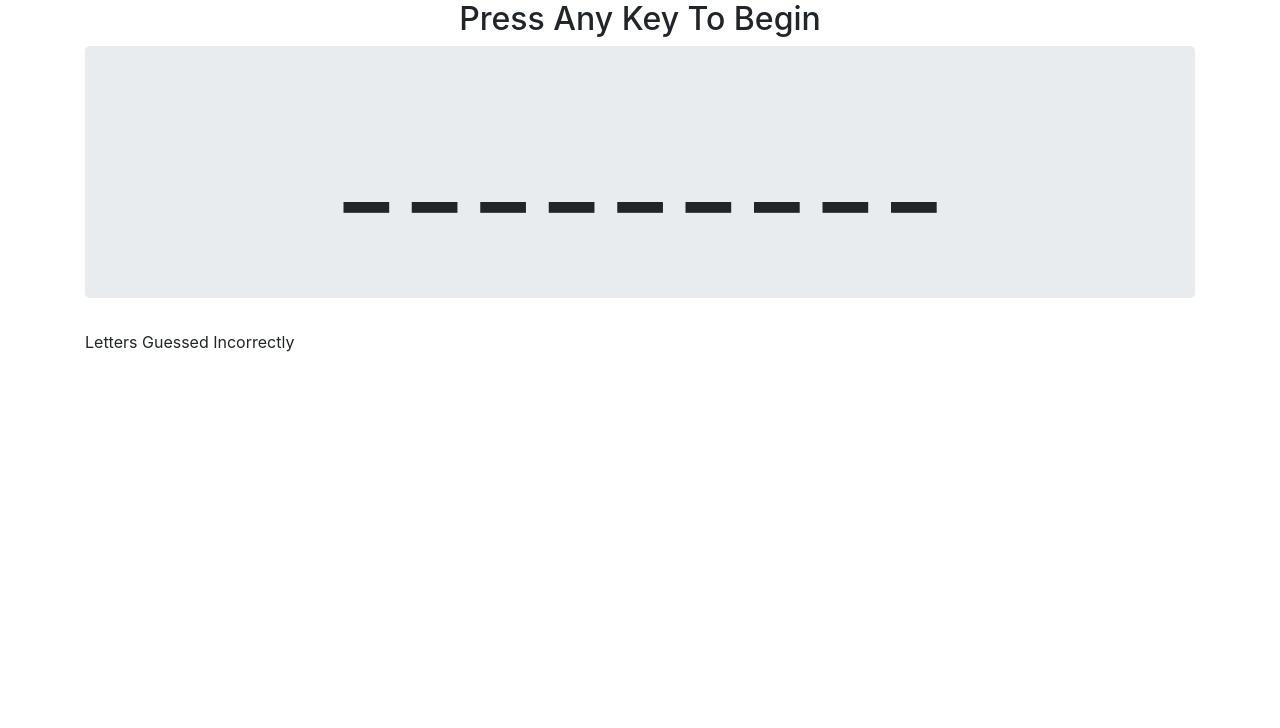
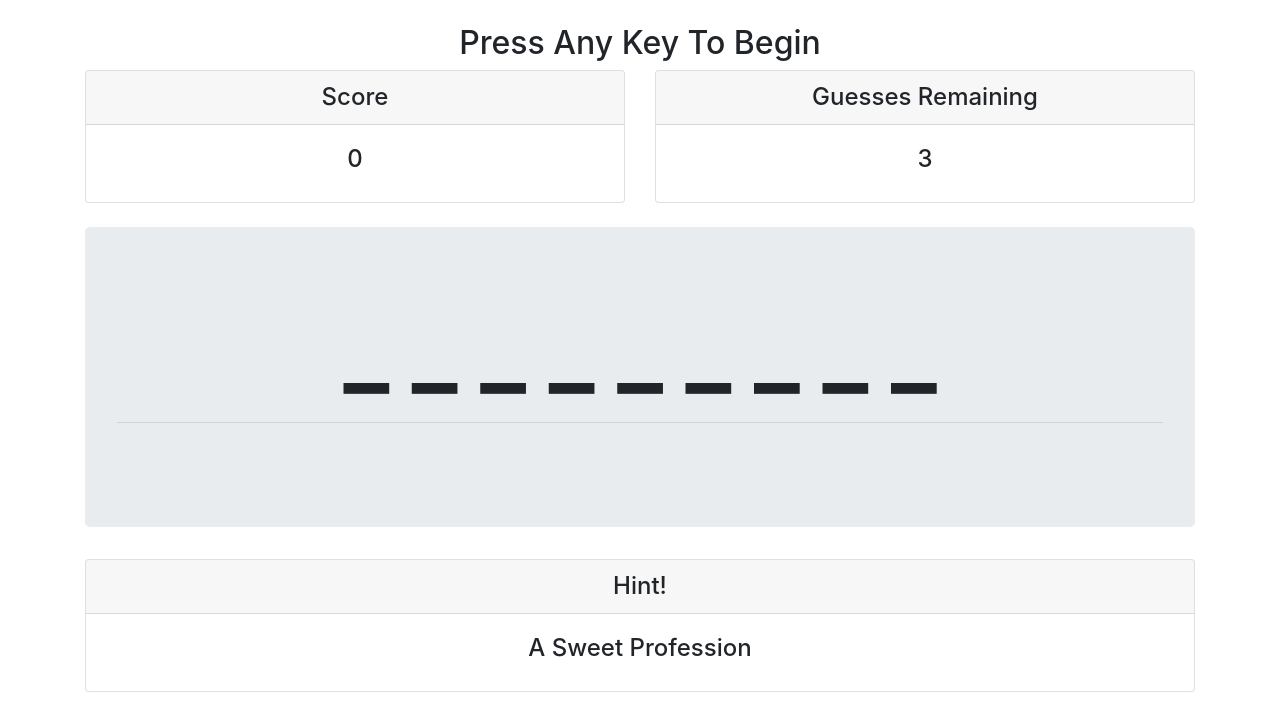
Before and after one commit to lamontblack1/Word-Guess-Game, a plain HTML site: page index.html in a window 1280 px wide. Drawn offline with nearby package versions, Linux system fonts and the light colour scheme.

Commit message:
complete as is with no frills

```diff
--- a/assets/javascript/game.js
+++ b/assets/javascript/game.js
@@ -1,20 +1,20 @@
 
 const wordList = [
-    {word: "beekeeper", hint: "A Profession"},
+    {word: "beekeeper", hint: "A Sweet Profession"},
     {word: "megahertz", hint: "The more the better"},
     {word: "rhubarb", hint: "Good in a pie"},
     {word: "yachtsman", hint: "Dream job"},
-    {word: "frazzled", hint: "Don't burn out!"},
-    {word: "hyphen", hint: "Not an underscore"},
+    {word: "frazzled", hint: "Burned Out!"},
+    {word: "hyphen", hint: "NOT an underscore"},
     {word: "foxglove", hint: "Humble flower"},
-    {word: "vaporize", hint: "Knowing there is a z won't help"},
+    {word: "vaporize", hint: "Knowing there is a z won't help you figure this one out!"},
     {word: "thumbscrew", hint: "For torture"}
 ];
 
 // Letters guessed array
-let lettersGuessed = [];
+let lettersGuessedWrong = [];
 // start with 10 incorrect guesses
-let guessesRemaining = 10;
+let guessesRemaining = 0;
 // to keep score
 let wordsGuessedCorrectly = 0;
 // initialize for use during play
@@ -22,6 +22,8 @@ let currentWord = "";
 let currentGuess = "";
 let currentDisplay = "";
 let wordListCounter = 0
+//got one letter right switch
+let letterInWord = false
 
 
 
@@ -29,38 +31,77 @@ startNewWord();
 
 // *************************EVENT ACTIONS
 document.onkeyup = function(event) {
+    //no functionality if game is over
+    if (wordListCounter > wordList.length) {
+        alert("You have used all the of the words! Game Over!");
+        return 0;
+    }
+    console.log(wordListCounter)
     var x = event.keyCode;
     // Make sure it is a letter
     if ((x > 64) && (x < 91)) {
-        console.log(currentWord);
+
         let letter = event.key.toUpperCase();
+
         let leftSlice, rightSlice = "";
+
         for (let i = 0; i < currentWord.length; i++) {
             leftSlice = currentGuess.slice(0,i);
             rightSlice = currentGuess.slice(i+1,currentGuess.length);
-            console.log(leftSlice + "      " + rightSlice);
+            // console.log(leftSlice + "      " + rightSlice);
             // loop through all letters and replace underscore with letter in currentGuess
             if (currentWord.charAt(i) === letter) {
+                letterInWord = true
                 currentGuess = leftSlice + letter + rightSlice;
                 // do something with letter gif and then display word
-                displayCurrentGuess()
-                // If no more underscores then WIN, call winning then reset function
+                displayCurrentGuess();
+
             }
 
-            // otherwise it is wrong, add it to incorrect guess array and display it
-            else {
+        }; // This is where the for ends
 
-            };
+        // display incorrect guesses
+         // otherwise it is wrong, add it to incorrect guess array and display it, if no guesses left lose
+         if (letterInWord === false) {
+            lettersGuessedWrong.push(letter);
+            guessesRemaining--;
+            displayCurrentGuess();
+            if (guessesRemaining === 0) {
+               alert("You Lose!");
+               startNewWord();
+            }
 
-        }; // This is where the for ends
+         }
+       //reset letterinword switch for next keyup event
+       letterInWord = false
+        // If no more underscores then WIN, call winning then reset function
+        if (currentGuess.indexOf("_") === -1) {
+            wordsGuessedCorrectly++
+            document.getElementById("scoreDisplay").textContent = wordsGuessedCorrectly;
+            alert("you win");
+
+            // **** add something cool here
+
+            // Reset word
+            window.setTimeout(startNewWord(),5000)
+        }
+
+
+
     }; //This is where if ends
 }; //This is where function ends
 
 // ***************************FUNCTIONS
 // Creates initial variables for guesses and underscores
 function startNewWord() {
-    lettersGuessed = [];
-    guessesRemaining = 10;
+    //make sure there are new words to use,  If you have used all the words the game ends
+    if (wordListCounter === wordList.length) {
+        wordListCounter++
+        alert("You have used all the of the words! Game Over!");
+        return 0;
+    }
+    lettersGuessedWrong = [];
+    guessesRemaining = 3;
     currentGuess = "";
     currentWord = wordList[wordListCounter].word;
     currentWord = currentWord.toUpperCase();
@@ -68,14 +109,11 @@ function startNewWord() {
     for (let i = 0; i < currentWord.length; i++) {
         currentGuess = currentGuess + "_";
     }
-    if (wordListCounter < wordList.length - 1) {
-        wordListCounter++
-    }
-    else {
-        alert("You have used all the of the words! Game Over!");
-    }
-
     displayCurrentGuess();
+    document.getElementById("hintDisplay").textContent = wordList[wordListCounter].hint;
+    document.getElementById("scoreDisplay").textContent = wordsGuessedCorrectly;
+    document.getElementById("incorrectGuesses").textContent = "";
+    wordListCounter++;
 
 };
 
@@ -87,5 +125,8 @@ function displayCurrentGuess() {
 
     }
     currentDisplay.trim();
-    document.getElementById("displayed-word").textContent = currentDisplay;
+    document.getElementById("displayedWord").textContent = currentDisplay;
+    document.getElementById("guessesRemainingDisplay").textContent = guessesRemaining;
+    document.getElementById("incorrectGuesses").textContent = lettersGuessedWrong;
+
 };
--- a/index.html
+++ b/index.html
@@ -10,27 +10,59 @@
 </head>
 <body>
     <div class="container">
-        <div class="row">
+        <div class="row mt-4">
             <div class="col text-center">
                 <h2>Press Any Key To Begin</h2>
             </div>
         </div>
 
-        <div class="jumbotron">
-            <!-- This is where the word is displayed  -->
-            <h1  id="displayed-word" class="display-1 font-weight-bold text-center">
-            </h1>
+        <div class="row">
+            <div class="col-md-6">
+                <div class="card">
+                    <h4 class="card-header text-center">Score</h4>
+                    <div class="card-body">
+                      <div class="text-center">
+                        <h4 id="scoreDisplay"></h4>
+                      </div>
+                    </div>
+                </div>
+            </div>
+            <div class="col-md-6">
+                <div class="card">
+                    <h4 class="card-header text-center">Guesses Remaining</h4>
+                    <div class="card-body">
+                      <div class="text-center">
+                        <h4 id="guessesRemainingDisplay">10</h4>
+                      </div>
+                    </div>
+                </div>
+            </div>
         </div>
 
-        <div class="row">
-            <div class="col">
-                Letters Guessed Incorrectly
+
+
+
+        <div class="jumbotron mt-4">
+            <!-- This is where the word is displayed  -->
+            <h1  id="displayedWord" class="display-1 font-weight-bold text-center">
+            </h1> <hr>
+            <!-- This is where incorrect guesses are displayed crossed out  -->
+            <div class="row">
+
+                <div class="col text-center mt-3">
+                    <h2><s  id="incorrectGuesses">a   b    c</s></h2>
+                </div>
             </div>
-            <div id="incorrect-guesses" class="col">
+        </div>
 
+        <div class="card">
+            <h4 class="card-header text-center">Hint!</h4>
+            <div class="card-body">
+              <div class="text-center">
+                <h4 id="hintDisplay"></h4>
+              </div>
             </div>
-
-        </div>
+          </div>
 
     </div>
 
```
Also changed, not shown: assets/css/style.css (+11 -0 lines).
